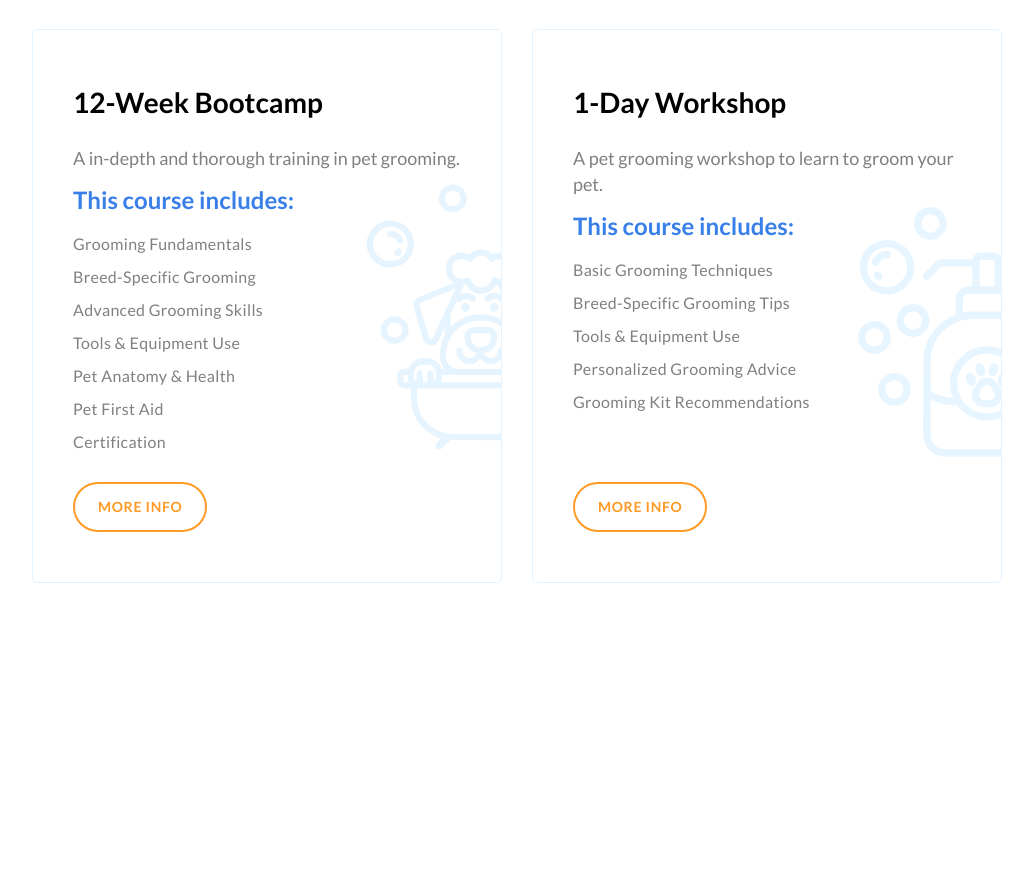
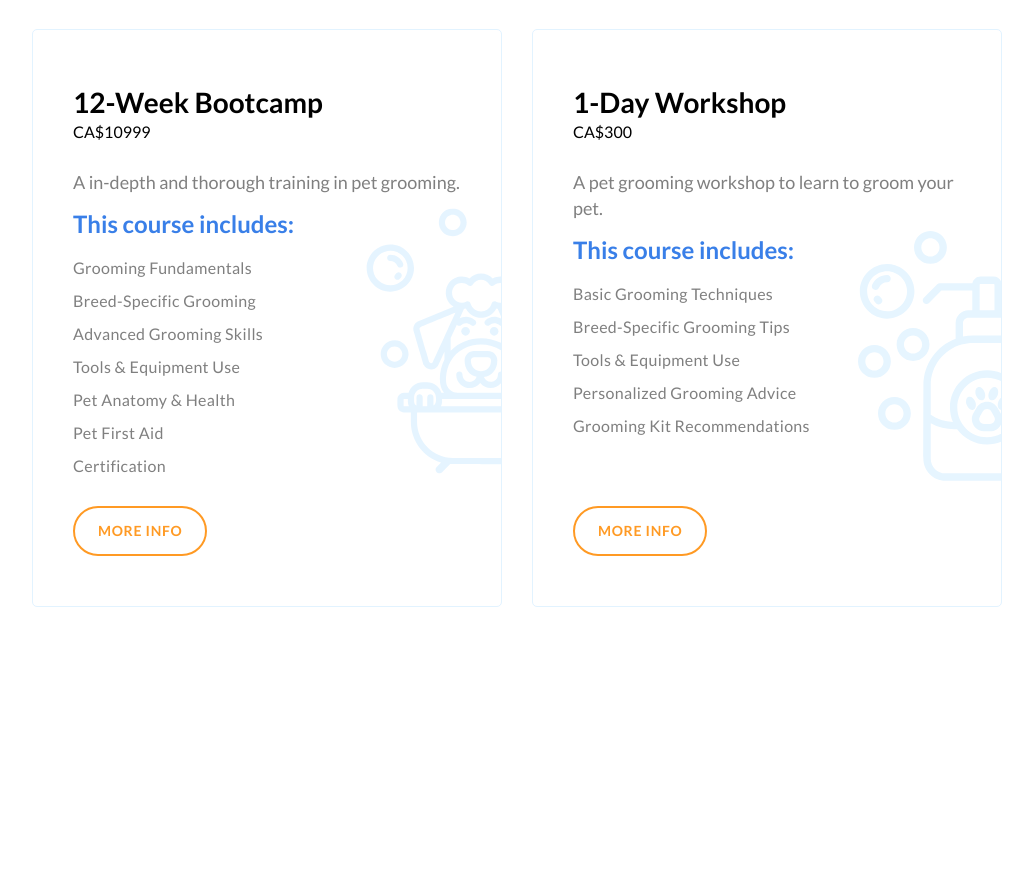
Before and after one commit to Pawpawpetspa/Pawpawpetspa.github.io, a plain HTML site: page index.html in a window 1280 px wide. Shown: the part 1540-2425 px from the top of the page, without its empty margins (123-1156 px from the left). Drawn offline with Linux system fonts and the light colour scheme; a web font is replaced by a local one.

Commit message:
Add price tags

```diff
--- a/index.html
+++ b/index.html
@@ -283,6 +283,7 @@
                 </svg>
               </div>
               <h3 class="box-nina-title">12-Week Bootcamp</h3>
+              <h6>CA$10999</h6>
               <h5 class="font-weight-regular text-body">A in-depth and thorough training in pet grooming.
                 <h4 class="text-secondary">This course includes:</h4>
                 <ul class="list-nina">
@@ -346,6 +347,7 @@
                 </svg>
               </div>
               <h3 class="box-nina-title">1-Day Workshop</h3>
+              <h6>CA$300</h6>
               <h5 class="font-weight-regular text-body">A pet grooming workshop to learn to groom your pet.
               </h5>
               <h4 class="text-secondary">This course includes:</h4>
```
